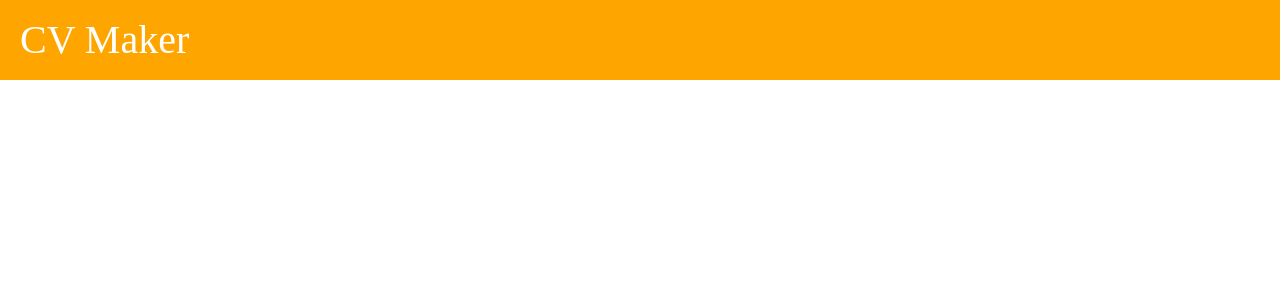
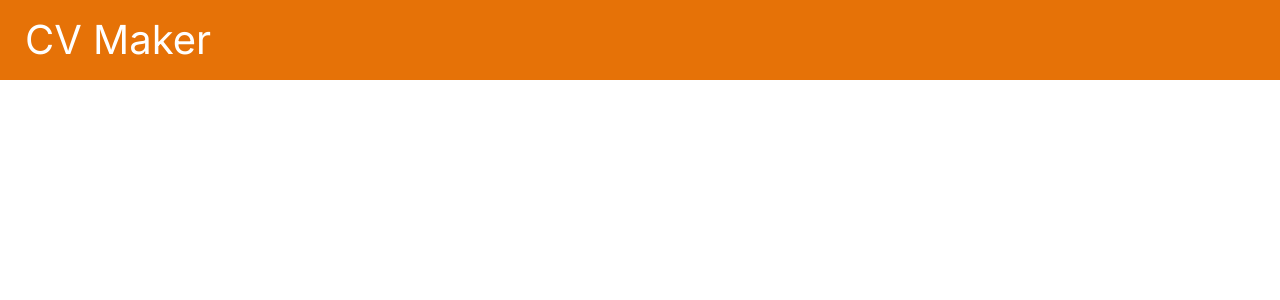
Before and after one commit to ClydeCode/cv-application, a React (Create React App) app: page / in a window 1280 px wide. Shown: the top 300 px of the page. Built offline with nearby package versions, Linux system fonts and the light colour scheme.

Commit message:
Make header

```diff
--- a/src/styles/header.css
+++ b/src/styles/header.css
@@ -1,6 +1,9 @@
+@import url('https://fonts.googleapis.com/css2?family=Inter:wght@400;600;700&display=swap');
+
 .header {
-    background-color: orange;
+    background-color: rgb(230, 114, 7);
     font-size: 2.5rem;
-    padding: 20px 20px;
+    font-family: 'Inter', sans-serif;
+    padding: 20px 25px;
     color: white;
 }
```
